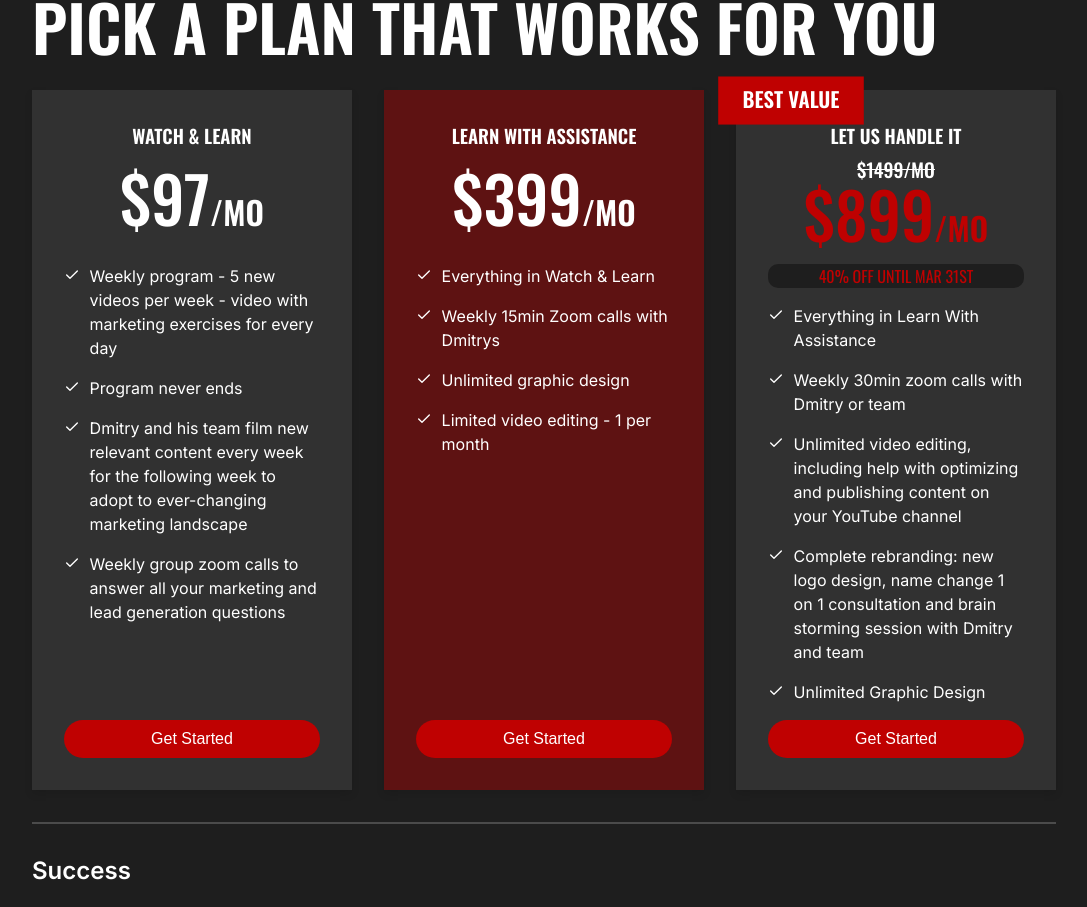
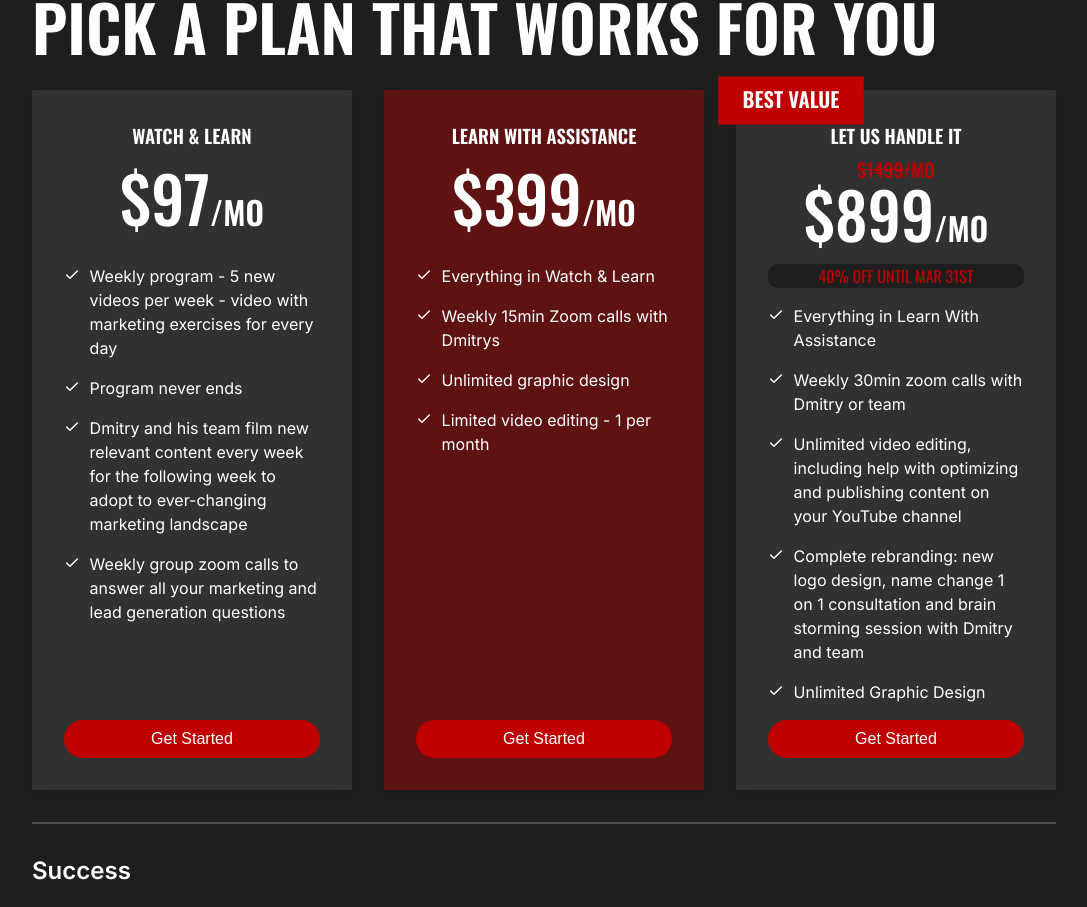
Before and after one commit to Salty-s-Media/mymarketingfitness, a Next.js app: page / in a window 1280 px wide. Shown: the part 2711-3618 px from the top of the page, without its empty margins (96-1183 px from the left). Built offline with nearby package versions, Linux system fonts and the light colour scheme.

Commit message:
c6: final update

```diff
--- a/_components/pricing/pricing.tsx
+++ b/_components/pricing/pricing.tsx
@@ -124,12 +124,13 @@ export const Pricing = () => {
               <h3>Let us handle it</h3>
 
               <div className={styles.price2}>
-                <s style={{ fontSize: "1.2rem" }}>$1499/mo</s>
+                <s style={{ fontSize: "1.2rem", color: "var(--btn)" }}>
+                  $1499/mo
+                </s>
                 <br />
                 <span
                   style={{
                     fontSize: "4rem",
-                    color: "var(--btn)",
                   }}
                 >
                   $899<span className={styles.monthly}>/mo</span>
```
